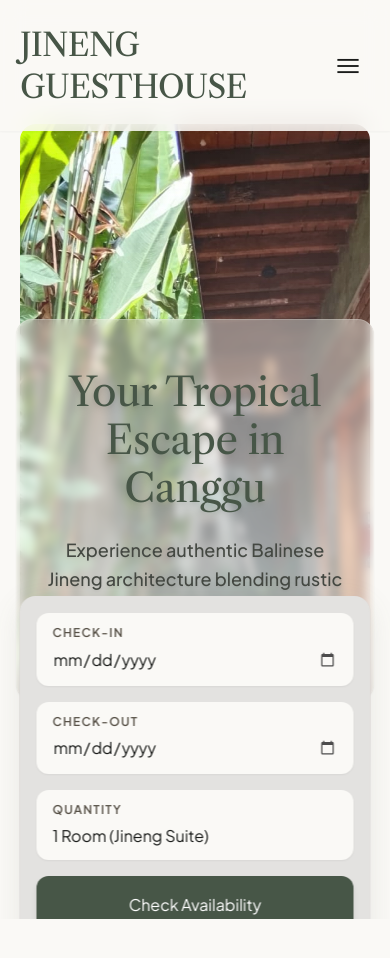
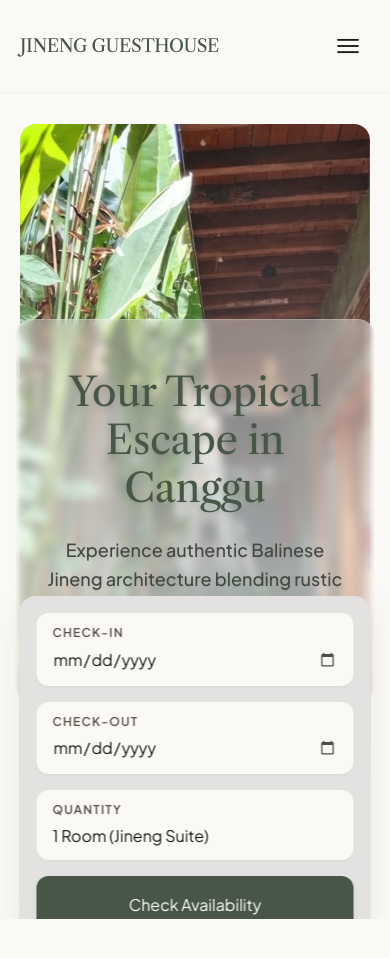
Before and after one commit to Bhismalam/JinengGuestHouse, a website built with Vite: page index.html in a window 390 px wide. Shown: the top 958 px of the page. Built offline with nearby package versions, Linux system fonts and the light colour scheme.

```diff
--- a/index.html
+++ b/index.html
@@ -52,7 +52,7 @@
         class="flex justify-between items-center px-margin-mobile md:px-margin-desktop max-w-container-max mx-auto"
       >
         <a
-          class="font-headline-md text-headline-md text-primary dark:text-primary-fixed tracking-tight hover:opacity-80 transition-opacity"
+          class="font-headline-md text-lg sm:text-2xl md:text-headline-md text-primary dark:text-primary-fixed tracking-tight hover:opacity-80 transition-opacity whitespace-nowrap"
           href="#"
         >
           JINENG GUESTHOUSE
```
Also changed, not shown: dist/assets/checkout-B7AhiHRx.js, dist/assets/main-BOHr9g-9.js (deleted), dist/assets/main-BWVCsRYh.js (added), dist/assets/style-B7bIX3-q.css (deleted), dist/assets/style-CUFKe9sy.js (renamed from dist/assets/style-BvLxuHvP.js), dist/assets/style-Cl9hQAQ1.css (added), dist/checkout.html, dist/index.html.
